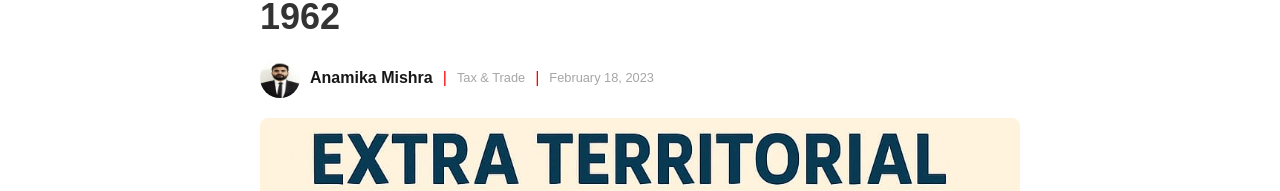
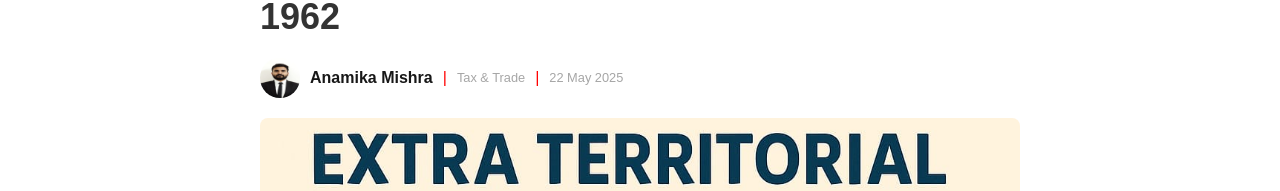
Before and after one commit to gautamkmahato/Law-firm, a Next.js app: page /articles/Extra-territorial-application-of-Customs-Act-1962 in a window 1280 px wide. Shown: the part 200-391 px from the top of the page. Built offline with nearby package versions, Linux system fonts and the light colour scheme.

Commit message:
fixed the issue page.js

```diff
--- a/app/articles/Extra-territorial-application-of-Customs-Act-1962/page.js
+++ b/app/articles/Extra-territorial-application-of-Customs-Act-1962/page.js
@@ -34,7 +34,7 @@ export default function BlogPost({ params }) {
         <span style={{ color: 'red' }}>|</span>
         <span className={styles.category}>Tax & Trade</span>
         <span style={{ color: 'red' }}>|</span>
-        <time className={styles.date}>February 18, 2023</time>
+        <time className={styles.date}>22 May 2025</time>
       </div>
 
       <div className={styles.imageContainer}>
```
